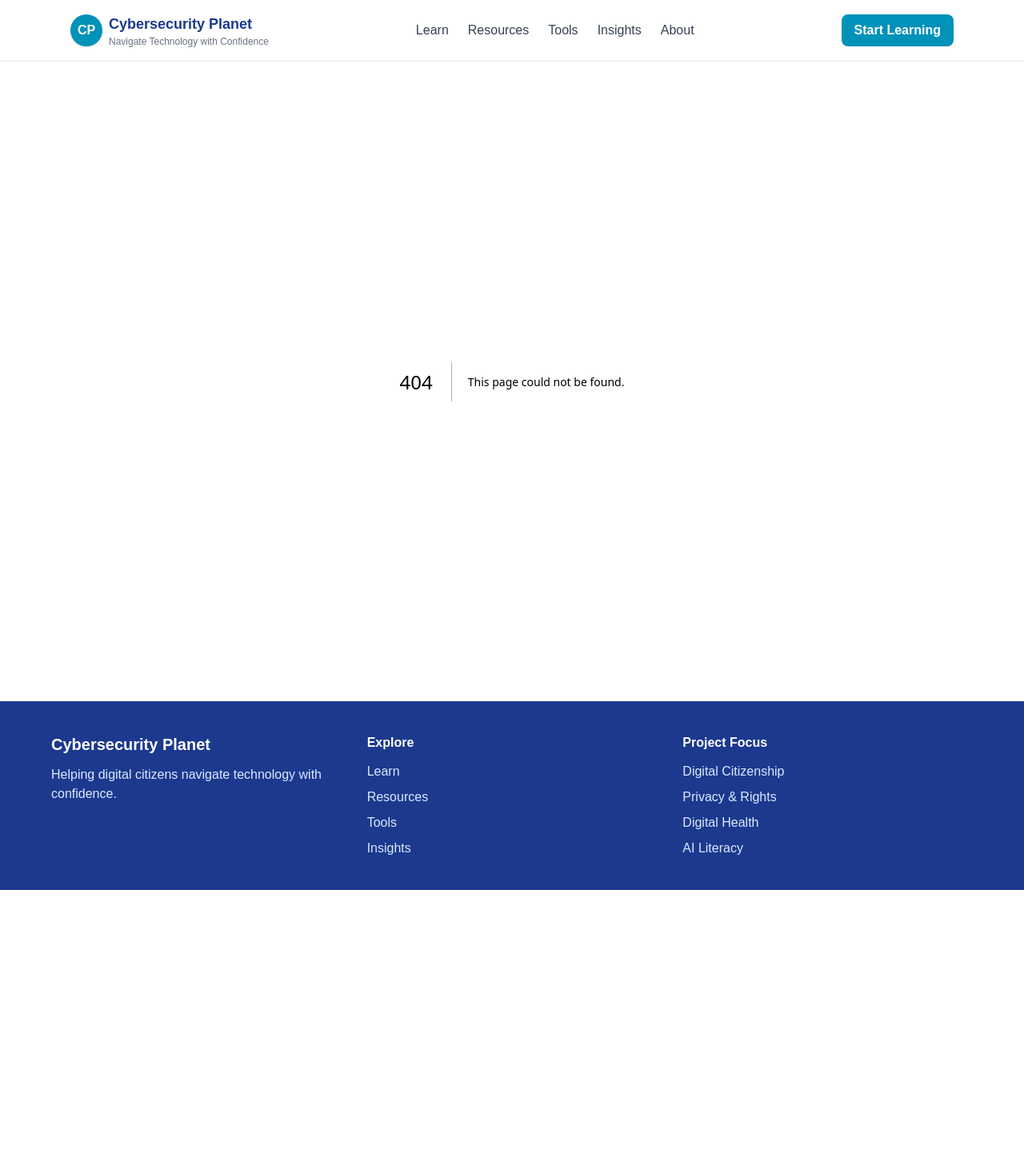
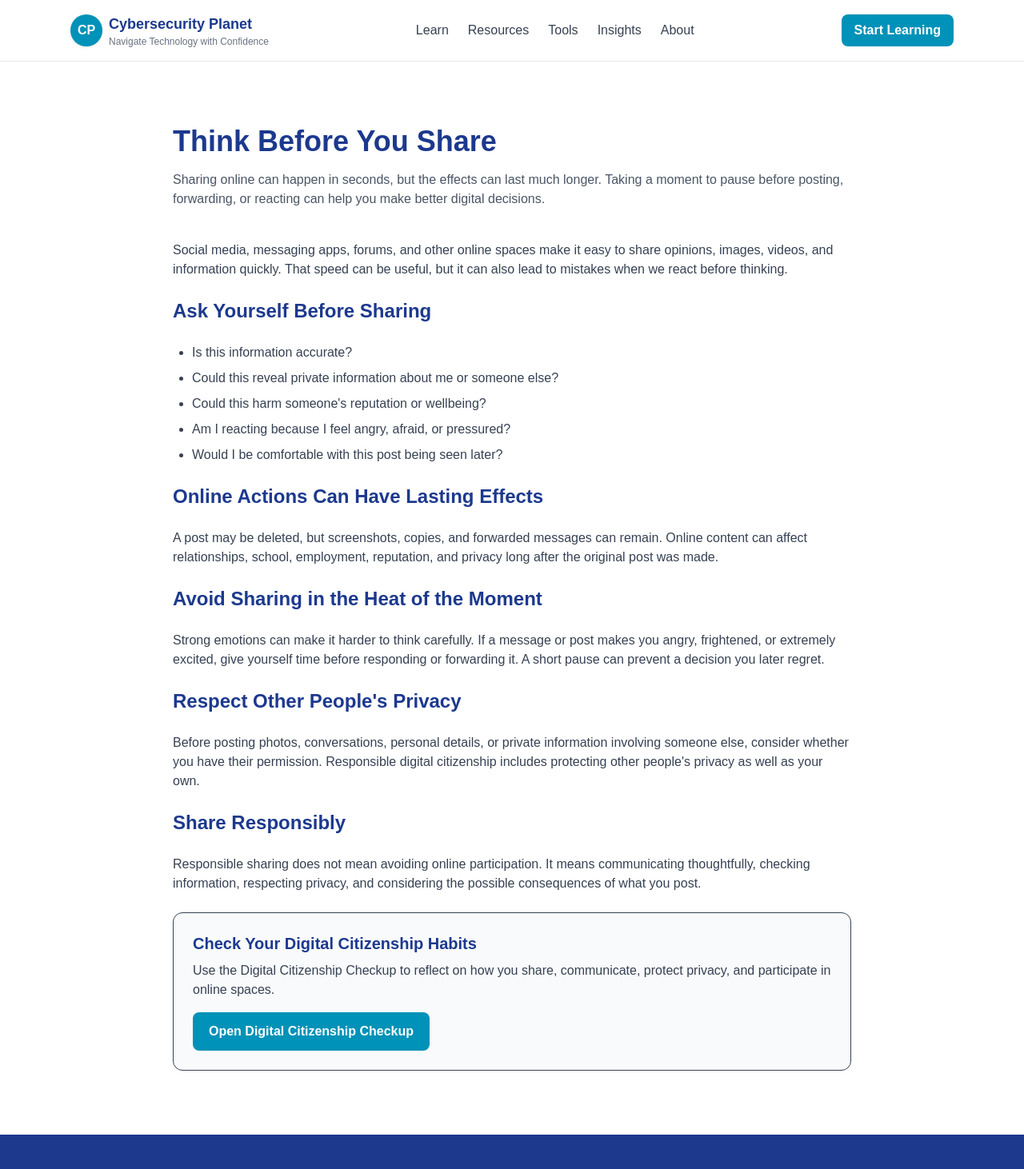
Before and after one commit to Black-widow-codes/Cybersecurity-Planet, a Next.js app: page /learn/digital-citizenship/think-before-you-share in a window 1280 px wide. Before the commit this address had no page. Shown: the top 1462 px of the page at 80% size. Before the commit the page ends 1113 px from the top, so only its background shows below. Built offline with nearby package versions, Linux system fonts and the light colour scheme.

Commit message:
Add first Digital Citizenship article

```diff
--- a/src/app/learn/digital-citizenship/page.tsx
+++ b/src/app/learn/digital-citizenship/page.tsx
@@ -1,3 +1,4 @@
+import Link from "next/link";
 export default function DigitalCitizenshipPage() {
   const principles = [
     {
@@ -22,6 +23,14 @@ export default function DigitalCitizenshipPage() {
     },
   ];
 
+  const articles = [
+    {
+      title: "Think Before You Share",
+      description:
+        "Learn why pausing before posting, forwarding, or reacting online can protect your privacy, reputation, and relationships.",
+      link: "/learn/digital-citizenship/think-before-you-share",
+    },
+  ];
   return (
     <main className="max-w-6xl mx-auto px-6 py-20">
       <h1 className="text-4xl font-bold text-blue-900">
@@ -70,6 +79,35 @@ export default function DigitalCitizenshipPage() {
           ))}
         </div>
       </section>
+      <section className="mt-12">
+  <h2 className="text-3xl font-bold text-blue-900">
+    Articles
+  </h2>
+
+  <div className="mt-8 grid gap-6 md:grid-cols-2">
+    {articles.map((article) => (
+      <article
+        key={article.title}
+        className="rounded-xl border bg-white p-6 shadow-sm transition hover:shadow-md"
+      >
+        <h3 className="text-xl font-bold text-blue-900">
+          {article.title}
+        </h3>
+
+        <p className="mt-3 text-gray-600">
+          {article.description}
+        </p>
+
+        <Link
+          href={article.link}
+          className="mt-5 inline-block rounded-lg bg-cyan-600 px-5 py-3 font-semibold text-white hover:bg-cyan-700"
+        >
+          Read Article
+        </Link>
+      </article>
+    ))}
+  </div>
+</section>
 
       <section className="mt-12 rounded-2xl bg-gray-50 p-8">
         <h2 className="text-3xl font-bold text-blue-900">
--- /dev/null
+++ b/src/app/learn/digital-citizenship/think-before-you-share/page.tsx
@@ -0,0 +1,105 @@
+import Link from "next/link";
+
+export const metadata = {
+  title: "Think Before You Share | Cybersecurity Planet",
+  description:
+    "Learn why pausing before posting, forwarding, or reacting online can help protect your reputation, privacy, and relationships.",
+};
+
+export default function ThinkBeforeYouShareArticlePage() {
+  return (
+    <main className="max-w-4xl mx-auto px-6 py-20">
+      <h1 className="text-4xl font-bold text-blue-900">
+        Think Before You Share
+      </h1>
+
+      <p className="mt-4 text-gray-600">
+        Sharing online can happen in seconds, but the effects can last much
+        longer. Taking a moment to pause before posting, forwarding, or reacting
+        can help you make better digital decisions.
+      </p>
+
+      <section className="mt-10 space-y-6 text-gray-700">
+        <p>
+          Social media, messaging apps, forums, and other online spaces make it
+          easy to share opinions, images, videos, and information quickly. That
+          speed can be useful, but it can also lead to mistakes when we react
+          before thinking.
+        </p>
+
+        <h2 className="text-2xl font-bold text-blue-900">
+          Ask Yourself Before Sharing
+        </h2>
+
+        <ul className="list-disc space-y-2 pl-6">
+          <li>Is this information accurate?</li>
+          <li>Could this reveal private information about me or someone else?</li>
+          <li>Could this harm someone&apos;s reputation or wellbeing?</li>
+          <li>Am I reacting because I feel angry, afraid, or pressured?</li>
+          <li>Would I be comfortable with this post being seen later?</li>
+        </ul>
+
+        <h2 className="text-2xl font-bold text-blue-900">
+          Online Actions Can Have Lasting Effects
+        </h2>
+
+        <p>
+          A post may be deleted, but screenshots, copies, and forwarded messages
+          can remain. Online content can affect relationships, school,
+          employment, reputation, and privacy long after the original post was
+          made.
+        </p>
+
+        <h2 className="text-2xl font-bold text-blue-900">
+          Avoid Sharing in the Heat of the Moment
+        </h2>
+
+        <p>
+          Strong emotions can make it harder to think carefully. If a message or
+          post makes you angry, frightened, or extremely excited, give yourself
+          time before responding or forwarding it. A short pause can prevent a
+          decision you later regret.
+        </p>
+
+        <h2 className="text-2xl font-bold text-blue-900">
+          Respect Other People&apos;s Privacy
+        </h2>
+
+        <p>
+          Before posting photos, conversations, personal details, or private
+          information involving someone else, consider whether you have their
+          permission. Responsible digital citizenship includes protecting other
+          people&apos;s privacy as well as your own.
+        </p>
+
+        <h2 className="text-2xl font-bold text-blue-900">
+          Share Responsibly
+        </h2>
+
+        <p>
+          Responsible sharing does not mean avoiding online participation. It
+          means communicating thoughtfully, checking information, respecting
+          privacy, and considering the possible consequences of what you post.
+        </p>
+
+        <div className="rounded-xl border bg-gray-50 p-6">
+          <h3 className="text-xl font-bold text-blue-900">
+            Check Your Digital Citizenship Habits
+          </h3>
+
+          <p className="mt-2">
+            Use the Digital Citizenship Checkup to reflect on how you share,
+            communicate, protect privacy, and participate in online spaces.
+          </p>
+
+          <Link
+            href="/tools/digital-citizenship-checkup"
+            className="mt-4 inline-block rounded-lg bg-cyan-600 px-5 py-3 font-semibold text-white hover:bg-cyan-700"
+          >
+            Open Digital Citizenship Checkup
+          </Link>
+        </div>
+      </section>
+    </main>
+  );
+}
```
